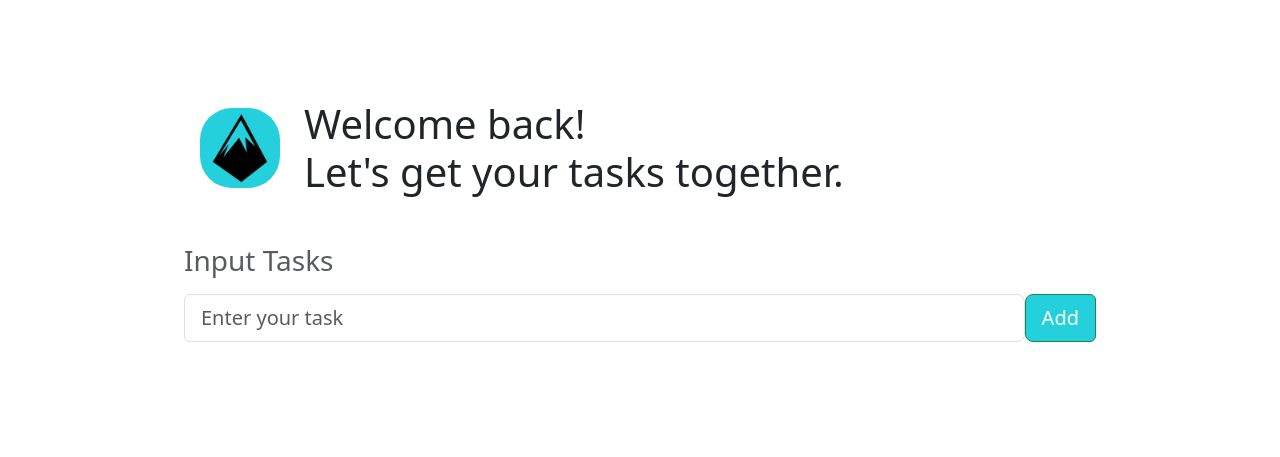
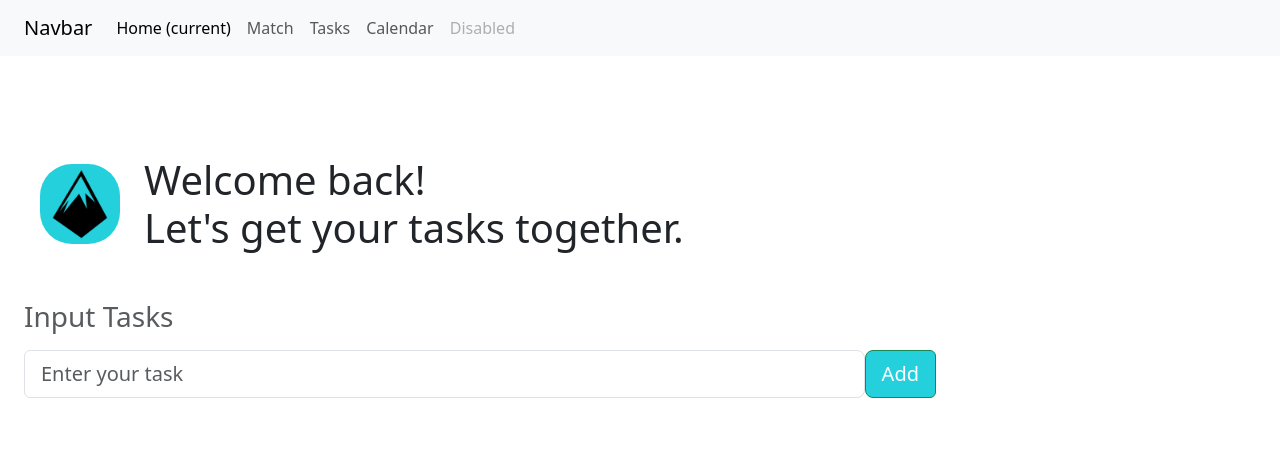
Before and after one commit to koolkusum/DragonHacks2024, a Python web app: template flask/templates/taskschedule.html in a window 1280 px wide. Shown: the top 457 px of the page. Run offline with Jinja, Linux system fonts and the light colour scheme; the template is opened without the code that fills it, so the values that code supplies are empty; some libraries are stand-ins or nearby versions.

Commit message:
fix colors

```diff
--- a/flask/static/colors.css
+++ b/flask/static/colors.css
@@ -1,5 +1,5 @@
 :root {
-    --primary-color: #6ea280;
+    --primary-color: #51a5b0;
     --purple-color: #9c54b4;
     --text-color:#fff;
 
--- a/flask/templates/calendar.html
+++ b/flask/templates/calendar.html
@@ -3,7 +3,7 @@
 <style>
   @import url('../static/colors.css');
 
-  .bg-green {
+  .bg-custom {
     background-color: var(--primary-color) !important;
   }
 </style>
@@ -16,7 +16,7 @@
         <div class="col-lg">
             <div class="card card-header rounded-0 border-0 text-center display-5">
                 {{ day }}
-                <span class="badge bg-success opacity-75 mt-3">{{ day_number }}</span>
+                <span class="badge bg-custom opacity-75 mt-3">{{ day_number }}</span>
             </div>
         </div>
         {% endfor %}
--- a/flask/templates/forum.html
+++ b/flask/templates/forum.html
@@ -1,6 +1,6 @@
 {% extends "base_template.html" %} {% block content %}
 <div class="container-fluid align-items-center rounded-4 p-4">
-  <div class="bg-info-subtle flex flex-wrap h-100 p-4">
+  <div class="flex flex-wrap h-100 p-4">
     <div>
     <h1>Search Course by CID</h1>
     <form action="/search" method="GET">
--- a/flask/templates/match.html
+++ b/flask/templates/match.html
@@ -1,6 +1,6 @@
 {% extends "base_template.html" %} {% block content %}
 <div class="container-fluid align-items-center h-100 rounded-4 p-4">
-  <div class="bg-info-subtle d-flex flex-column h-100 p-4 gap-4">
+  <div class="d-flex flex-column h-100 p-4 gap-4">
     <h1 class="">Match</h1>
     <ul class="list-group">
       {% for index in range(professors|length) %}
--- a/flask/templates/navigation/nav.html
+++ b/flask/templates/navigation/nav.html
@@ -17,7 +17,8 @@
         >Home <span class="sr-only">(current)</span></a
       >
       <a class="nav-item nav-link" href="{{ url_for('match') }}">Match</a>
-      <a class="nav-item nav-link" href="{{ url_for('forum')}}">forum</a>
+      <a class="nav-item nav-link" href="{{ url_for('taskschedule')}}">Tasks</a>
+      <a class="nav-item nav-link" href="{{ url_for('calendar')}}">Calendar</a>
       <a
         class="nav-item nav-link disabled"
         href="#"
--- a/flask/templates/taskschedule.html
+++ b/flask/templates/taskschedule.html
@@ -121,8 +121,9 @@
     </style>
     <link href="https://cdn.jsdelivr.net/npm/bootstrap@5.3.3/dist/css/bootstrap.min.css" rel="stylesheet" integrity="sha384-QWTKZyjpPEjISv5WaRU9OFeRpok6YctnYmDr5pNlyT2bRjXh0JMhjY6hW+ALEwIH" crossorigin="anonymous">
 </head>
-<body class="d-flex justify-content-center">
+<body class="flex-col align-items-center justify-content-center">
     <header class='flex-col'>
+        {% include 'navigation/nav.html' %}
     </header>
     <div class="flex-col p-4 w-75 justify-content-center" style="margin-top: 60px;">
         <div class="d-flex align-items-center m-3">
```
Also changed, not shown: flask/review_gen.py (+1 -16 lines).
